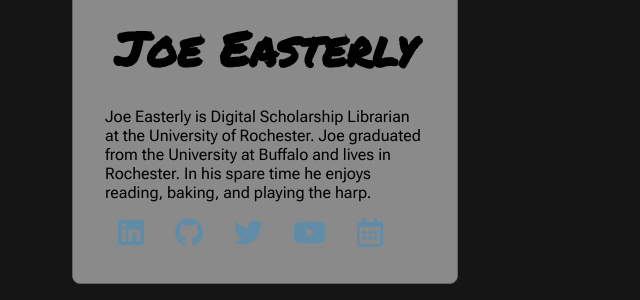
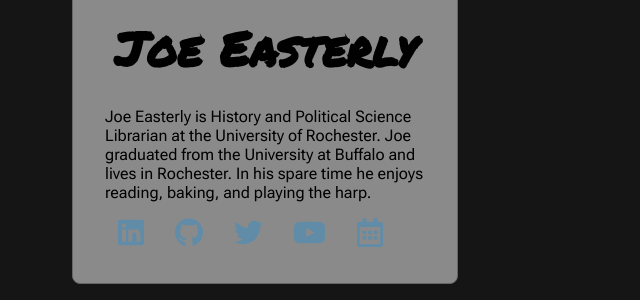
Before and after one commit to joeeasterly/joeeasterly.github.io, a Jekyll site: the page built from README.md, in a window 1280 px wide. Shown: the part 498-798 px from the top of the page, without its empty margins (0-640 px from the left). Built offline with Jekyll 4.4.1, drawn with Linux system fonts in a browser that asks for light colours.

Commit message:
Update _config.yml
updated position

```diff
--- a/_config.yml
+++ b/_config.yml
@@ -5,8 +5,8 @@ sass:
   sass_dir: assets/sass
 
 personal-name: Joe Easterly
-occupation: Digital Scholarship Librarian
-description: Digital Scholarship Librarian, University of Rochester
+occupation: History and Political Science Librarian
+description: History and Political Science Librarian, University of Rochester
 institution: University of Rochester
 title: Joe Easterly
 work: https://www.library.rochester.edu/profile/joe_easterly
```
